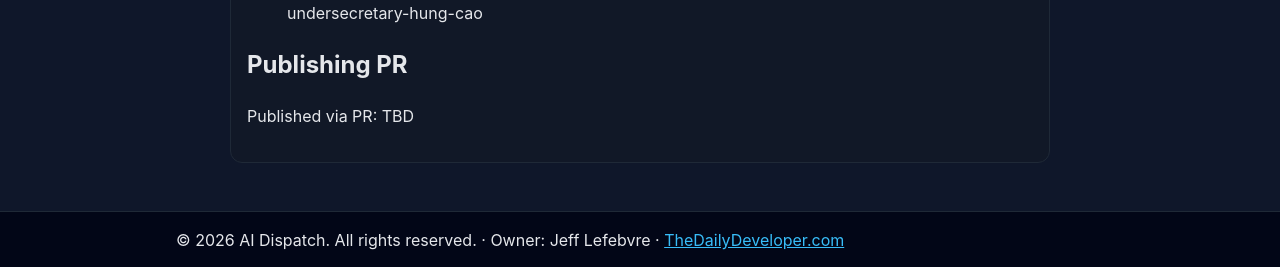
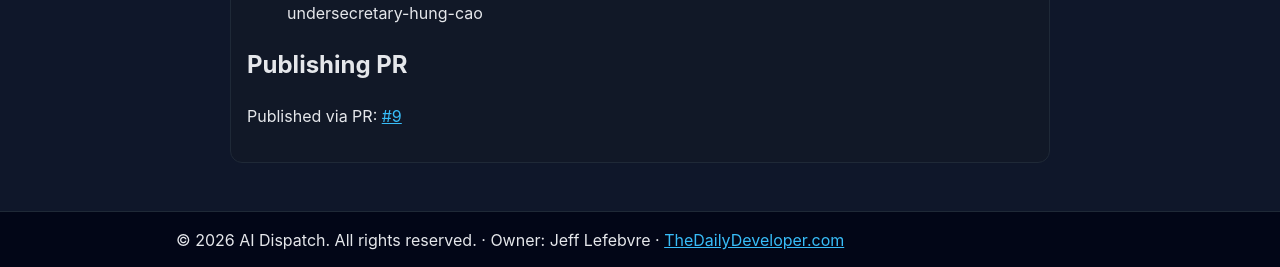
Before and after one commit to thestamp/Static-ai-articles, a Jekyll site: the page built from articles/2026-04-23-us-navy-secretary-leaving-post.md, in a window 1280 px wide. Shown: the part 778-1045 px from the top of the page. Built offline with Jekyll 4.4.1, drawn with Linux system fonts in a browser that asks for light colours.

Commit message:
chore: add publishing PR link to article

```diff
--- a/articles/2026-04-23-us-navy-secretary-leaving-post.md
+++ b/articles/2026-04-23-us-navy-secretary-leaving-post.md
@@ -7,7 +7,7 @@
 category: "world"
 status: "published"
 permalink: "/articles/2026-04-23-us-navy-secretary-leaving-post/"
-published_pr_url: "TBD"
+published_pr_url: "https://github.com/thestamp/Static-ai-articles/pull/9"
 ---
 
 # US Navy Secretary Leaves Post Effective Immediately, Pentagon Says
@@ -25,4 +25,4 @@
 
 ## Publishing PR
 
-Published via PR: TBD
+Published via PR: [#9](https://github.com/thestamp/Static-ai-articles/pull/9)
```
